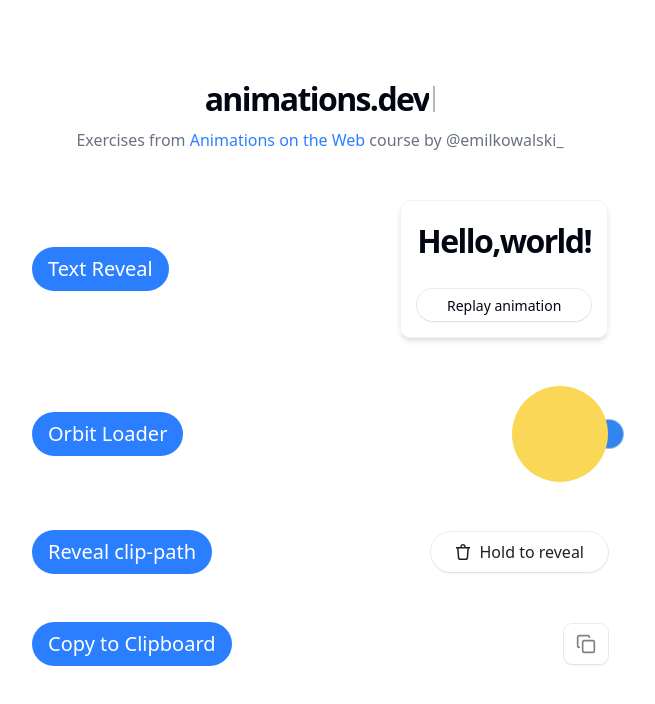
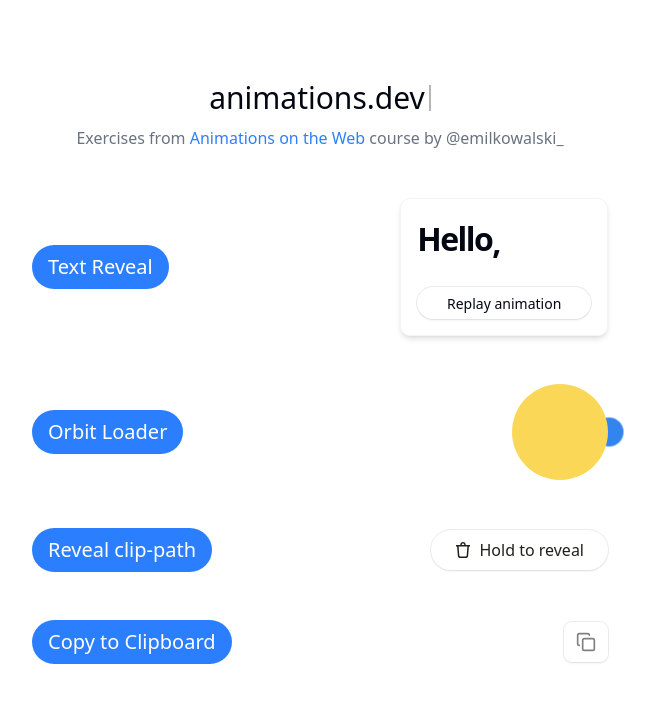
Before and after one commit to lucaskraus/animations-dev-course, a React (Vite) app: page / in a window 1280 px wide. Shown: the top 704 px of the page, without its empty margins (320-975 px from the left). Built offline with nearby package versions, Linux system fonts and the light colour scheme.

Commit message:
Refactor TextReveal component styles: rename h1 and span classes to .h1-reveal and .span-reveal, respectively; adjust animation delay for improved visual effect.

```diff
--- a/src/components/TextReveal/index.css
+++ b/src/components/TextReveal/index.css
@@ -1,15 +1,15 @@
 /* Text Reveal Component */
-h1 {
+.h1-reveal {
   font-size: 32px;
   font-weight: 600;
   letter-spacing: -0.05em;
   overflow: hidden;
 }
 
-h1 span {
+.span-reveal {
   display: inline-block;
   animation: reveal 1.3s cubic-bezier(0.19, 1, 0.22, 1);
-  animation-delay: calc(var(--index) * 0.03s);
+  animation-delay: calc(var(--index) * 1s);
   animation-fill-mode: backwards;
 }
 
```
